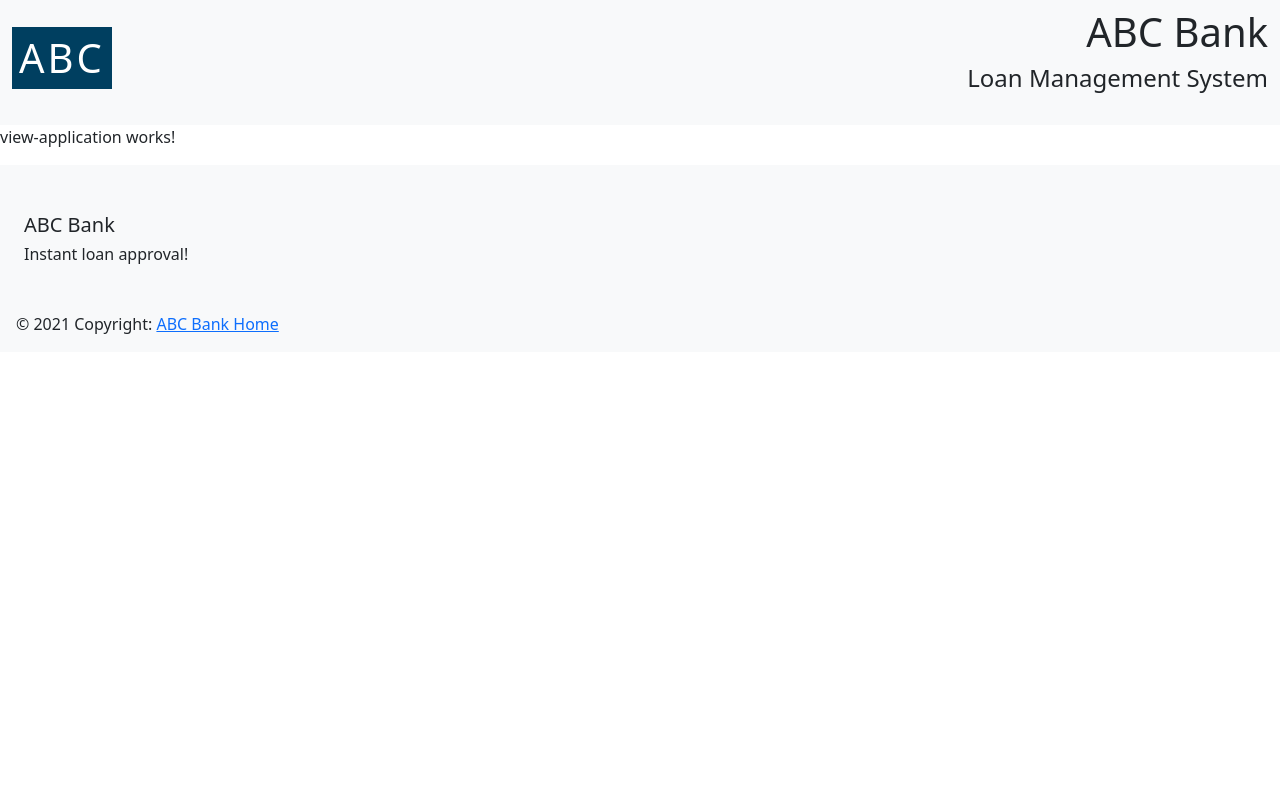
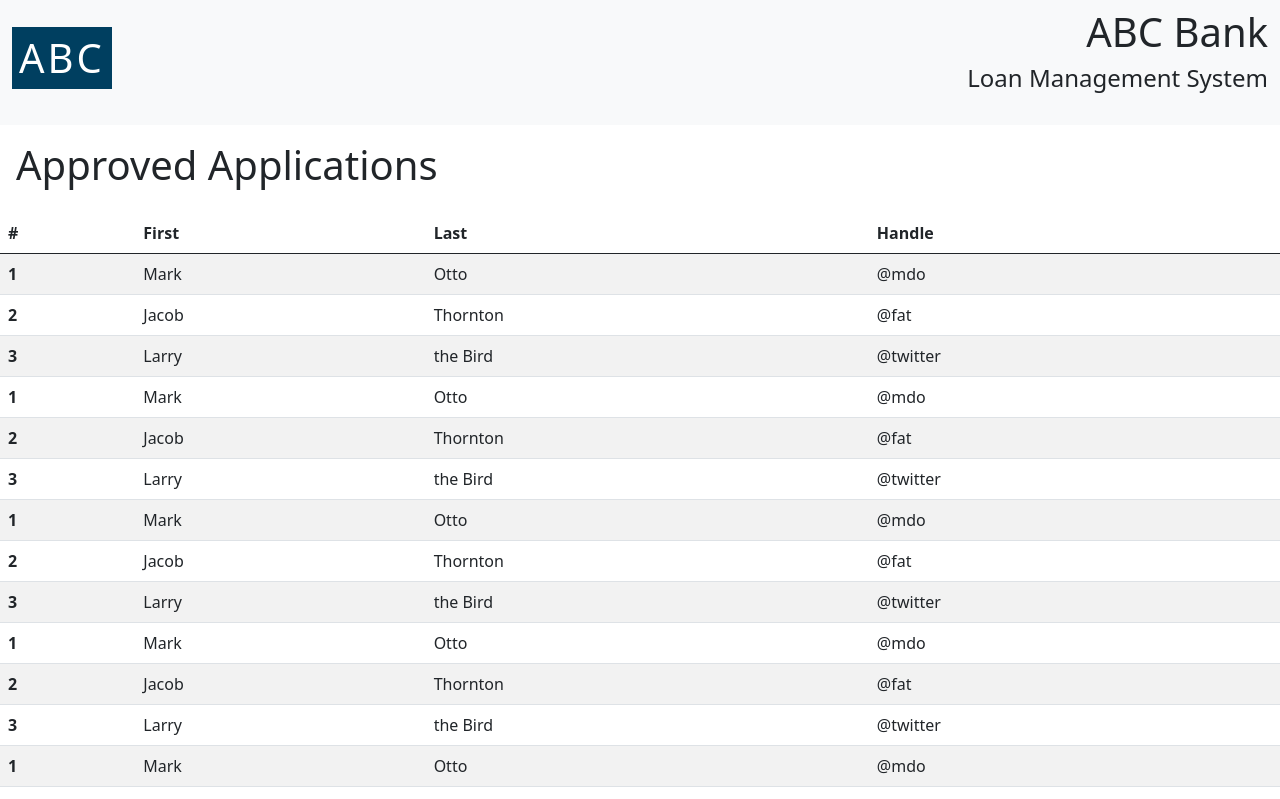
Before and after one commit to sss-sharp1331/loan-app, an Angular app: page /view-application in a window 1280 px wide. Shown: the top 799 px of the page. Built offline with nearby package versions, Linux system fonts and the light colour scheme.

Commit message:
Updated View Application Page

```diff
--- a/src/app/submit-application/submit-application.component.html
+++ b/src/app/submit-application/submit-application.component.html
@@ -1,6 +1,6 @@
 <!--Form for applicant details-->
 <h1 class="p-4">Submit new application </h1>
-<div class="col-6 end-dt">
+<div class="col-sm-6 end-dt">
 <form class="m-3 row g-3">
   <div class="row mb-3">
   <label for="inputEmail3" class="col-sm-2 col-form-label">First Name</label>
--- a/src/app/view-application/view-application.component.html
+++ b/src/app/view-application/view-application.component.html
@@ -1 +1,101 @@
-<p>view-application works!</p>
+
+<h1 class="p-3">Approved Applications</h1>
+<table class="table table-striped">
+  <thead>
+    <tr>
+      <th scope="col">#</th>
+      <th scope="col">First</th>
+      <th scope="col">Last</th>
+      <th scope="col">Handle</th>
+    </tr>
+  </thead>
+  <tbody>
+    <tr>
+      <th scope="row">1</th>
+      <td>Mark</td>
+      <td>Otto</td>
+      <td>@mdo</td>
+    </tr>
+    <tr>
+      <th scope="row">2</th>
+      <td>Jacob</td>
+      <td>Thornton</td>
+      <td>@fat</td>
+    </tr>
+    <tr>
+      <th scope="row">3</th>
+      <td>Larry</td>
+      <td>the Bird</td>
+      <td>@twitter</td>
+    </tr>
+    <tr>
+      <th scope="row">1</th>
+      <td>Mark</td>
+      <td>Otto</td>
+      <td>@mdo</td>
+    </tr>
+    <tr>
+      <th scope="row">2</th>
+      <td>Jacob</td>
+      <td>Thornton</td>
+      <td>@fat</td>
+    </tr>
+    <tr>
+      <th scope="row">3</th>
+      <td>Larry</td>
+      <td>the Bird</td>
+      <td>@twitter</td>
+    </tr><tr>
+      <th scope="row">1</th>
+      <td>Mark</td>
+      <td>Otto</td>
+      <td>@mdo</td>
+    </tr>
+    <tr>
+      <th scope="row">2</th>
+      <td>Jacob</td>
+      <td>Thornton</td>
+      <td>@fat</td>
+    </tr>
+    <tr>
+      <th scope="row">3</th>
+      <td>Larry</td>
+      <td>the Bird</td>
+      <td>@twitter</td>
+    </tr><tr>
+      <th scope="row">1</th>
+      <td>Mark</td>
+      <td>Otto</td>
+      <td>@mdo</td>
+    </tr>
+    <tr>
+      <th scope="row">2</th>
+      <td>Jacob</td>
+      <td>Thornton</td>
+      <td>@fat</td>
+    </tr>
+    <tr>
+      <th scope="row">3</th>
+      <td>Larry</td>
+      <td>the Bird</td>
+      <td>@twitter</td>
+    </tr><tr>
+      <th scope="row">1</th>
+      <td>Mark</td>
+      <td>Otto</td>
+      <td>@mdo</td>
+    </tr>
+    <tr>
+      <th scope="row">2</th>
+      <td>Jacob</td>
+      <td>Thornton</td>
+      <td>@fat</td>
+    </tr>
+    <tr>
+      <th scope="row">3</th>
+      <td>Larry</td>
+      <td>the Bird</td>
+      <td>@twitter</td>
+    </tr>
+  </tbody>
+</table>
```
